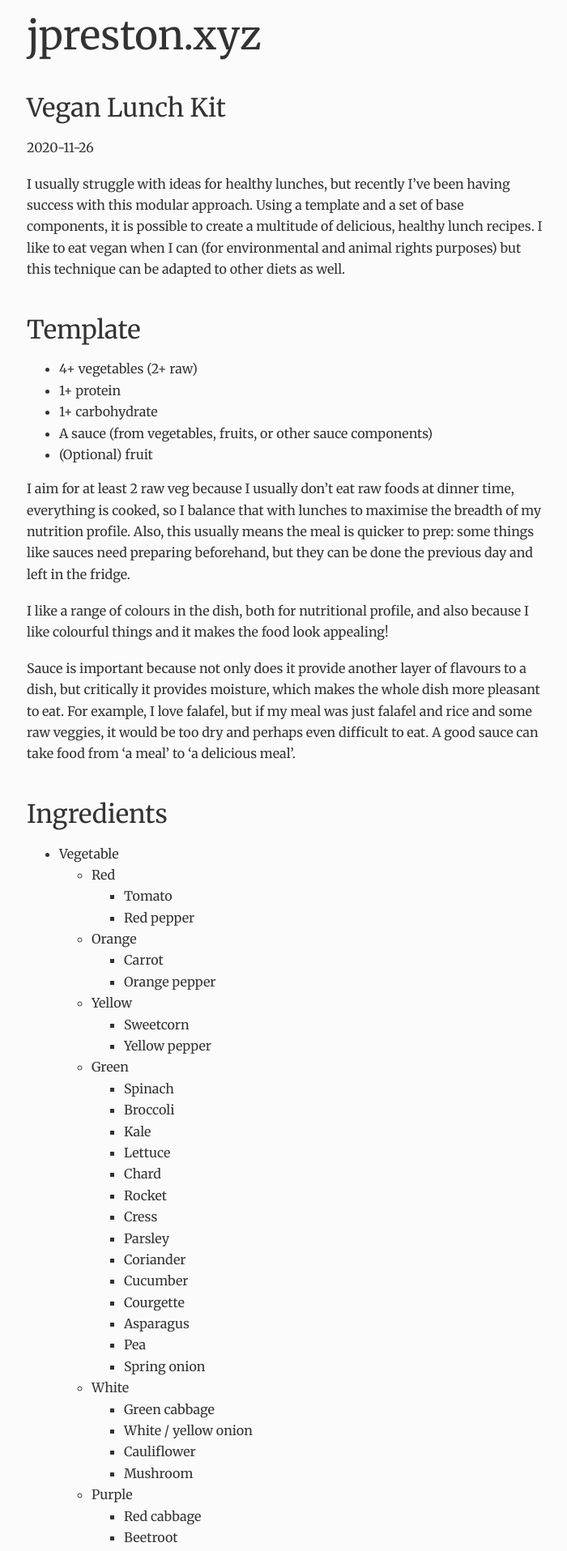
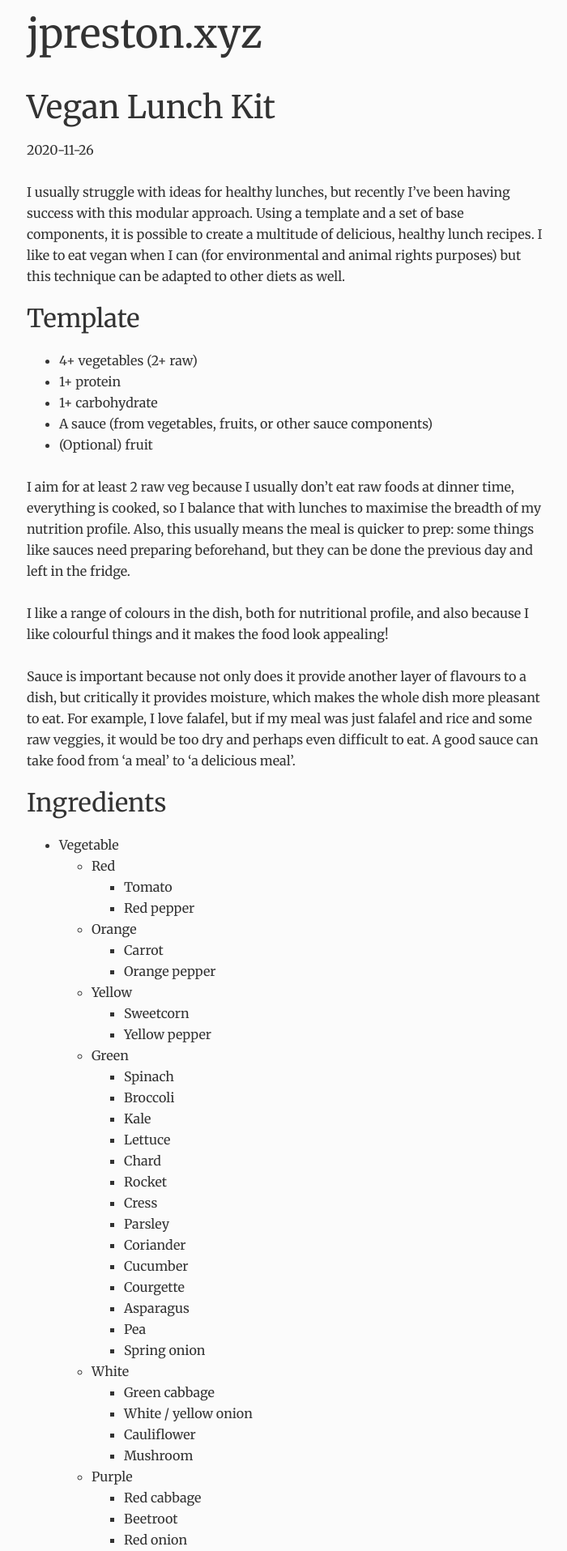
Before and after one commit to wcerfgba/jpreston.xyz, a Jekyll site: the page built from _posts/2020-11-26-vegan-lunch-kit.markdown, in a window 1280 px wide. Shown: the top 1915 px of the page at 81% size, without its empty margins (287-987 px from the left). Built offline with Jekyll 4.4.1, drawn with Linux system fonts in a browser that asks for light colours.

Commit message:
Implement baseline grid (thanks Gridlover!)

```diff
--- a/assets/css/style.scss
+++ b/assets/css/style.scss
@@ -5,41 +5,98 @@
 $grey: #eee;
 $white: #fbfbfb;
 
-html {font-size: 100%;} /*16px*/
+html {
+  font-size: 16px;
+  line-height: 26px;
+}
 
 body {
+  font-family: sans-serif;
+  font-family: 'Merriweather';
+  font-weight: 400;
+  font-size: 1em;
+  line-height: 1.625em;
   background-color: $white;
-  font-family: 'Merriweather', serif;
-  font-weight: 400;
-  line-height: 1.65;
   color: $black;
   margin: 1rem;
 }
 
-p {margin-bottom: 1.15rem;}
-
-h1, h2, h3, h4, h5 {
-  margin: 2.75rem 0 1.05rem;
-  font-family: 'Merriweather', serif;
+h1, .h1 {
   font-weight: 400;
-  line-height: 1.15;
+  font-size: 3.0625em;
+  line-height: 1.06122448em;
+  margin-top: 0em;
+  margin-bottom: 1.06122448em;
 }
 
-h1 {
-  margin-top: 0;
-  font-size: 3.052em;
+h2, .h2 {
+  font-weight: 400;
+  font-size: 2.4375em;
+  line-height: 0.66666667em;
+  margin-top: 0em;
+  margin-bottom: 0.66666667em;
 }
 
-h2 {font-size: 1.953em;}
+h3, .h3 {
+  font-weight: 400;
+  font-size: 1.9375em;
+  line-height: 0.83870968em;
+  margin-top: 0em;
+  margin-bottom: 0.83870968em;
+}
 
-h3 {font-size: 1.953em;}
+h4, .h4 {
+  font-weight: 400;
+  font-size: 1.5625em;
+  line-height: 1.04em;
+  margin-top: 0em;
+  margin-bottom: 1.04em;
+}
 
-h4 {font-size: 1.563em;}
+h5, .h5 {
+  font-weight: 400;
+  font-size: 1.25em;
+  line-height: 1.3em;
+  margin-top: 0em;
+  margin-bottom: 1.3em;
+}
 
-h5 {font-size: 1.25em;}
+p, ul, ol, pre, table, blockquote  {
+  margin-top: 1.625em;
+  margin-bottom: 1.625em;
+}
+
+ul ul, ol ol, ul ol, ol ul {
+  margin-top: 0em;
+  margin-bottom: 0em;
+}
+
+/* Let's make sure all's aligned */
+hr, .hr {
+  border: 1px solid;
+  margin: -1px 0;
+}
+
+a, b, i, strong, em, small, code {
+  line-height: 0;
+}
+
+sub, sup {
+  line-height: 0;
+  position: relative;
+  vertical-align: baseline;
+}
+
+sup {
+  top: -0.5em;
+}
+
+sub {
+  bottom: -0.25em;
+}
+
 
 small, .text_small {font-size: 0.8em;}
-
 
 pre, code {
   font-family: monospace;
@@ -92,6 +149,10 @@
   max-width: 100%;
 }
 
+table {
+  border-collapse: collapse;
+}
+
 tr {
   vertical-align: top;
 }
```
